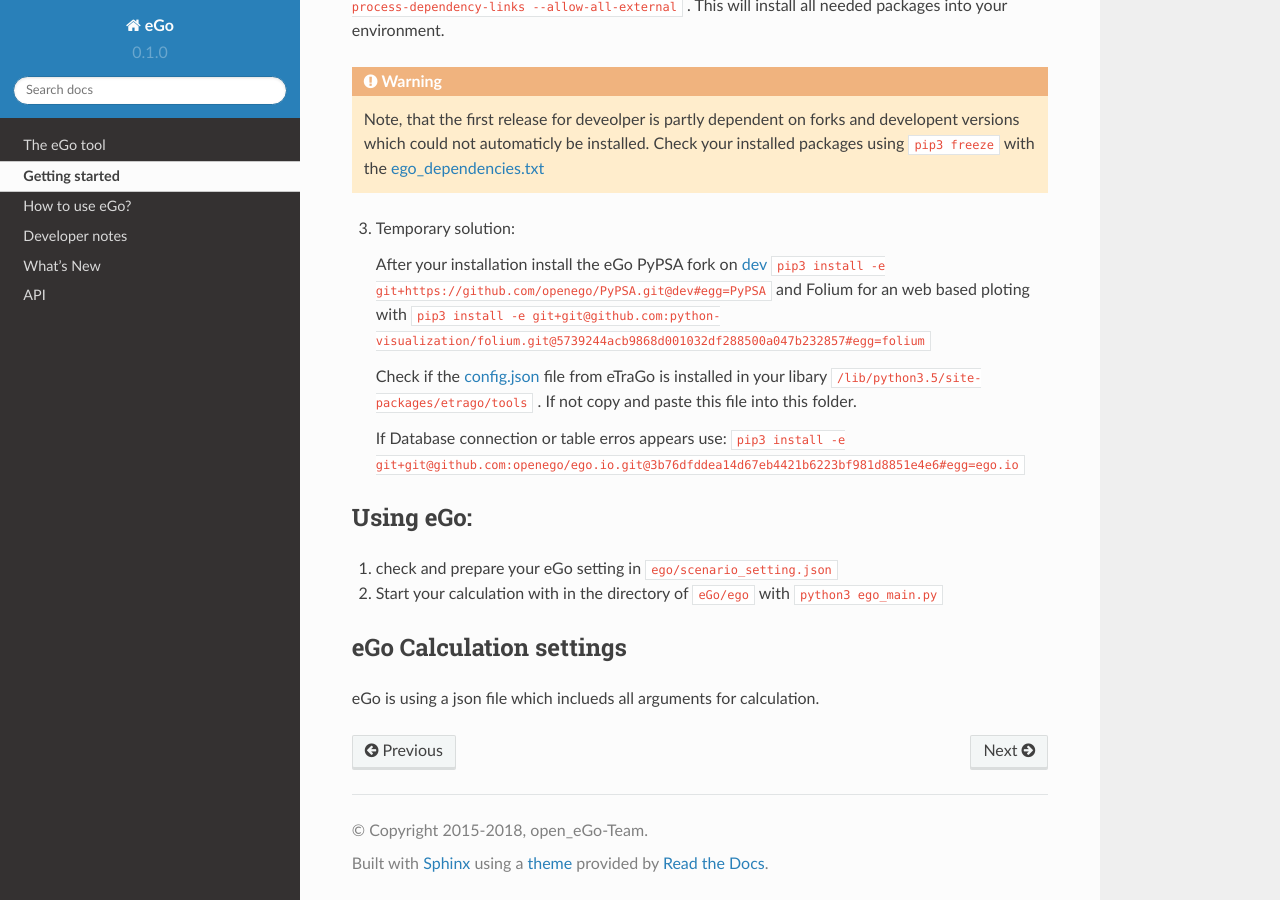
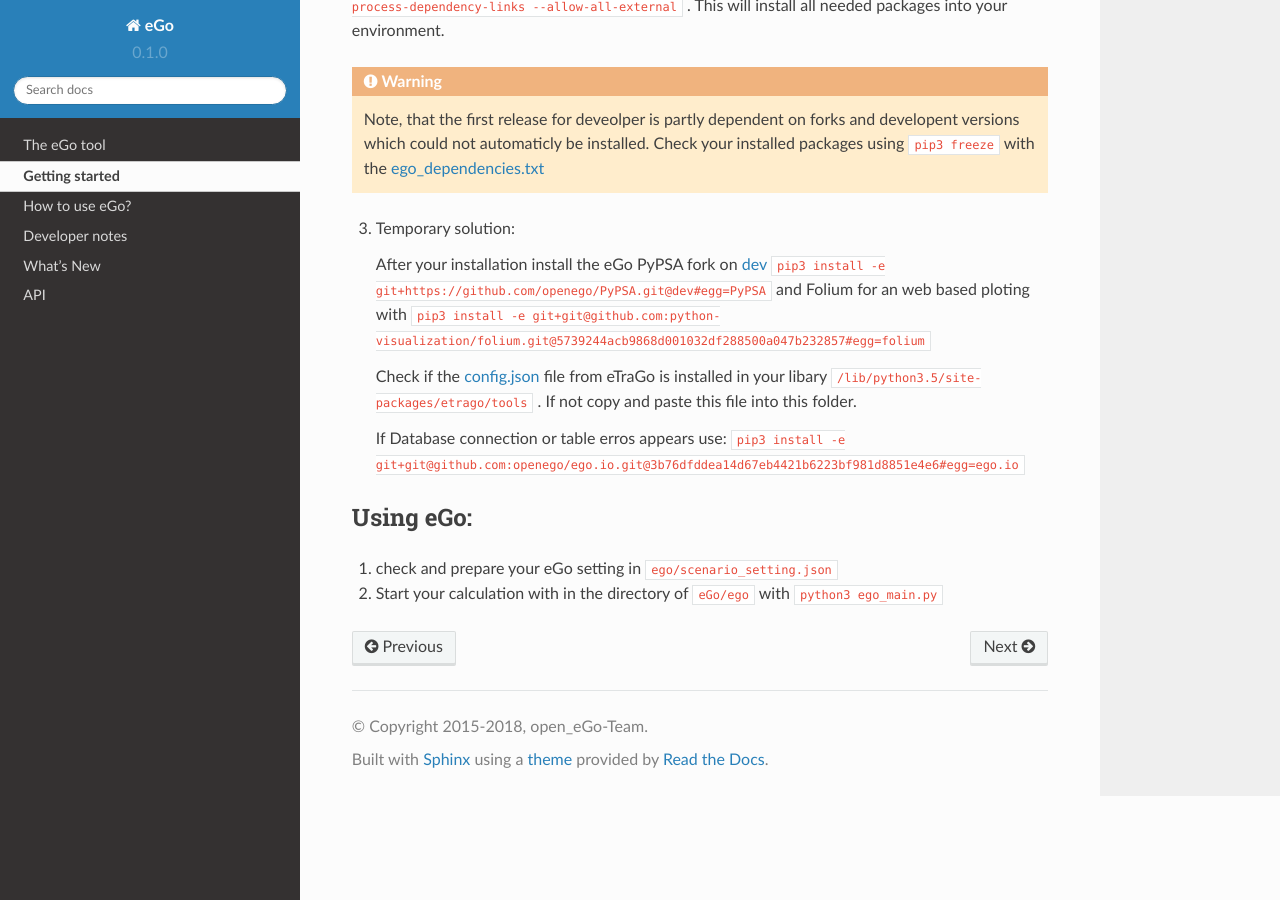
Before and after one commit to openego/eGo, a Sphinx documentation site: the page built from doc/getting_started.rst, in a window 1280 px wide and 900 px high, scrolled down 680 px. Built offline with Sphinx 7.4.7 and the Read the Docs theme 2.0.0, drawn with Linux system fonts in a browser that asks for light colours; formulas are drawn with MathJax 3.

Commit message:
update docu

```diff
--- a/doc/getting_started.rst
+++ b/doc/getting_started.rst
@@ -55,32 +55,3 @@
 
 1. check and prepare your eGo setting in ``ego/scenario_setting.json``
 2. Start your calculation with in the directory of ``eGo/ego`` with ``python3 ego_main.py``
-
-
-eGo Calculation settings
-========================
-
-eGo is using a json file which inclueds all arguments for  calculation.
-
-
-
-
-
-.. only:: html
-
-    .. raw:: html
-
-            <table>
-            {% for item in scn_set %}
-            <TR>
-               <TD class="c1"><SPAN>{{item.eTraGo}}</SPAN></TD>
-               <TD class="c2"><SPAN>{{item.eTraGo.load_shedding}}</SPAN></TD>
-               <TD class="c3"><SPAN>{{item.eTraGo.generator_noise}}</SPAN></TD>
-            </TR>
-            {% endfor %}
-            </table>
-
-
-{% for item in scn_set %}
-* {{item}}
-{% endfor %}
```
